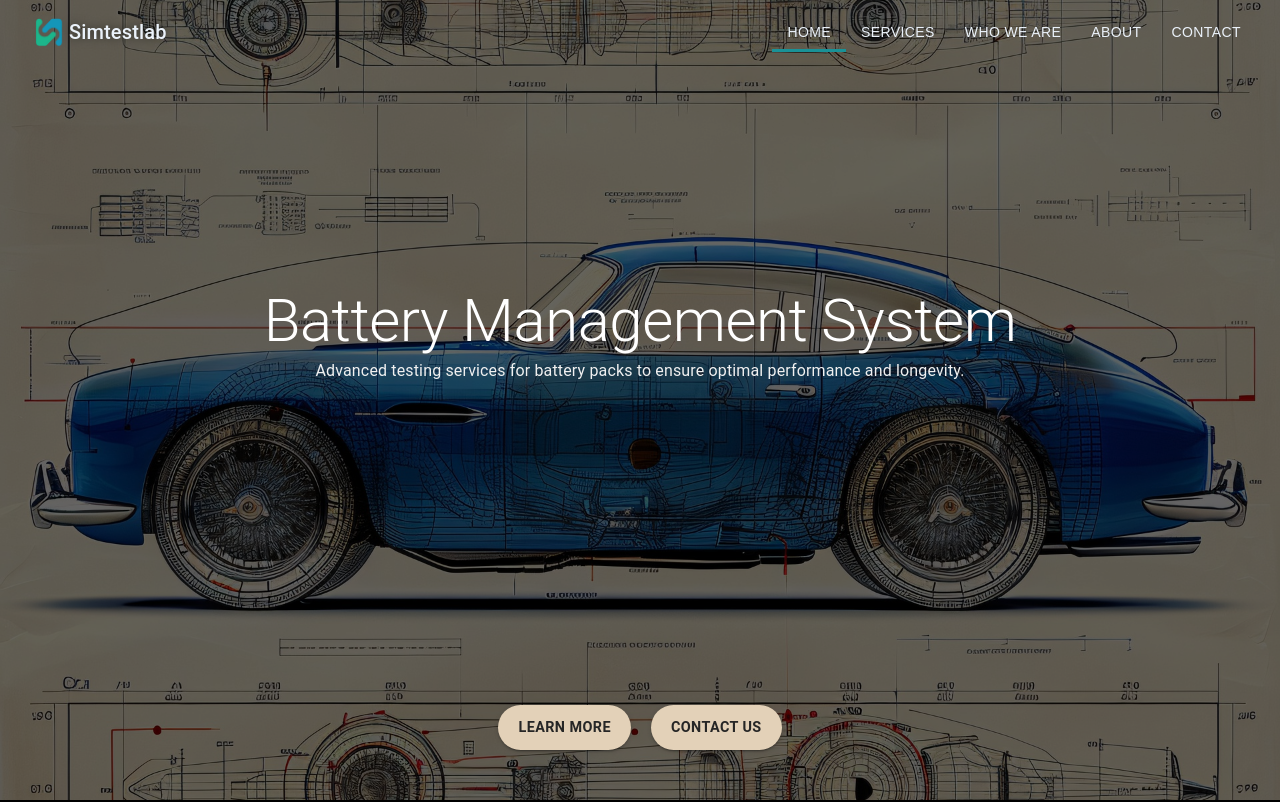
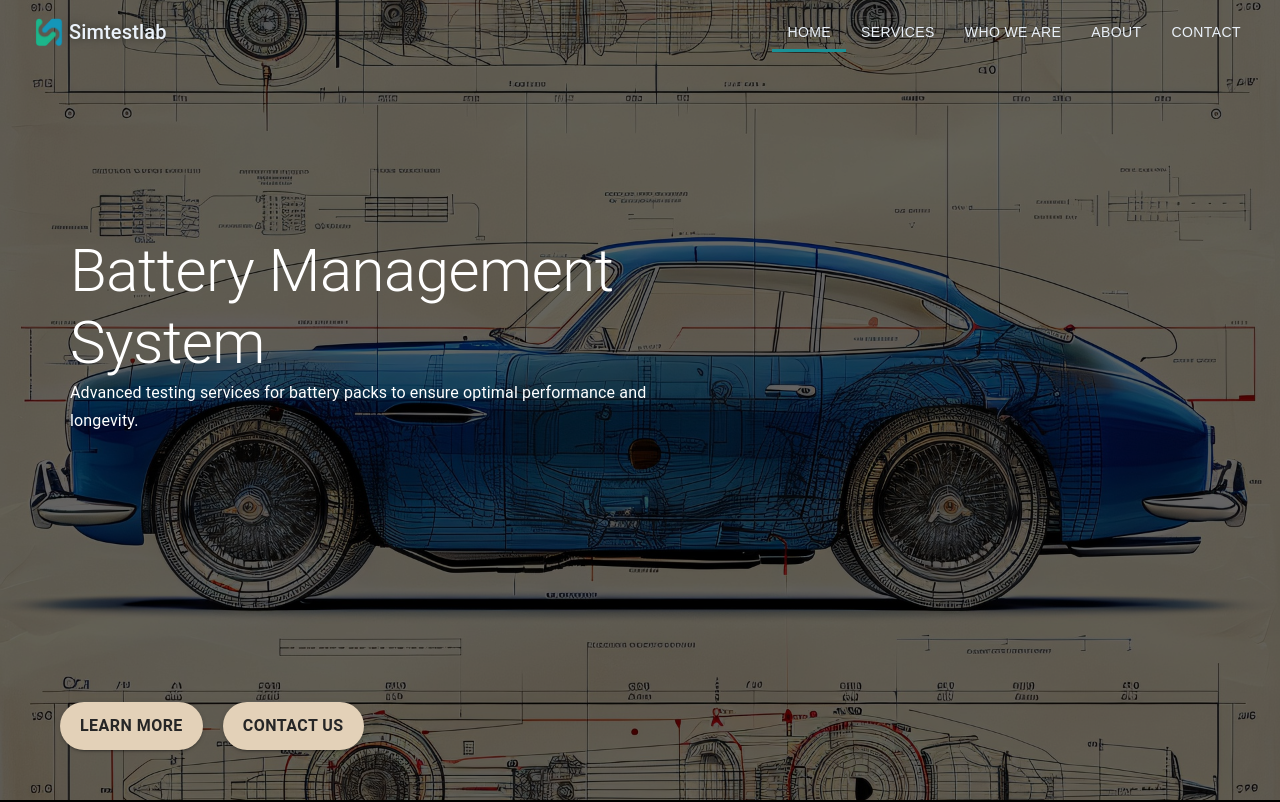
Before and after one commit to Simtestlab/simtestlab_website, a React (Create React App) app: page / in a window 1280 px wide. Shown: the top 802 px of the page. Built offline with nearby package versions, Linux system fonts and the light colour scheme; grey boxes are pictures that could not be loaded.

Commit message:
Worked on the alignement of hero section

```diff
--- a/src/components/Hero.js
+++ b/src/components/Hero.js
@@ -15,7 +15,6 @@ const Hero = () => {
     return () => clearInterval(interval);
   }, [slides.length]);
 
-  // Smooth scrolling to section
   const scrollToSection = (event, href) => {
     event.preventDefault();
     const targetElement = document.querySelector(href);
@@ -74,11 +73,12 @@ const Hero = () => {
           position: 'relative',
           zIndex: 2,
           padding: '20px',
-          textAlign: 'center',
+          textAlign: 'left', // Align text to the left
           color: 'white',
           maxWidth: '800px',
           margin: '0 auto',
           paddingBottom: '150px', // Reserve space for buttons at the bottom
+          marginLeft: '50px', // Add margin to the left
         }}
       >
         <div className="hero-carousel" key={currentSlide}>
@@ -95,9 +95,9 @@ const Hero = () => {
         style={{
           position: 'absolute',
           bottom: '50px', // Fix the position from the bottom
-          left: '50%',
-          transform: 'translateX(-50%)',
+          left: '50px', // Aligning buttons to the left with margin
           zIndex: 2,
+          transform: 'none', // Remove centering transform
         }}
       >
         {content.hero.buttons.map((button, index) => (
@@ -112,7 +112,7 @@ const Hero = () => {
               color: '#262626', // Dark text color
               padding: '10px 20px',
               borderRadius: '25px',
-              fontSize: '0.9rem',
+              fontSize: '1rem', // Increased font size for buttons
               fontWeight: '700',
               transition: 'transform 0.3s ease, box-shadow 0.3s ease',
               margin: '0 10px',
--- a/src/styles/Hero.css
+++ b/src/styles/Hero.css
@@ -37,12 +37,13 @@
   z-index: 2;
   display: flex;
   flex-direction: column;
-  align-items: center;
-  text-align: center;
+  justify-content: center;
+  align-items: flex-start;
+  text-align: left;
   padding: 0 20px;
-  justify-content: center;
-  max-width: 100%;
-  padding-bottom: 150px; /* Reserve space for buttons at the bottom */
+  width: 80vw; /* Occupy 80% of the viewport width */
+  height: 50vh; /* Occupy 50% of the viewport height */
+  margin-left: 50px;
 }
 
 /* Slide-in Animation */
@@ -65,48 +66,37 @@
 
 .hero-title {
   animation-delay: 0.1s; /* Slight delay for the title */
+  font-size: 6vw; /* Increase main title size based on viewport width */
+  max-width: 80%; /* Ensure text doesn't exceed its container */
+  color: white !important; /* Ensure color is applied */
 }
 
 .hero-text {
   animation-delay: 0.3s; /* Slight delay after the title */
-}
-
-/* Main Title */
-.hero-title {
-  margin: 0;
-  font-size: 3rem;
-  font-weight: 400;
-  line-height: 1.2;
-  color: var(--surface-50); /* White text */
-  width: 100%;
-}
-
-/* Description */
-.hero-text {
-  margin: 10px 0;
-  font-size: 1.5rem;
+  font-size: 2.5vw; /* Increase subtext size based on viewport width */
   font-weight: 700;
   line-height: 1.6;
-  color: var(--surface-100); /* Light gray text */
-  width: 100%;
+  color: white !important; /* Ensure color is applied */
+  max-width: 80%; /* Ensure text doesn't exceed its container */
 }
 
 /* Button */
 .hero-buttons {
   display: flex;
-  justify-content: center;
+  justify-content: flex-start; /* Align buttons to the left */
   width: 100%;
   position: absolute;
   bottom: 50px;
+  left: 50px; /* Align buttons to the left with margin */
 }
 
 .hero-buttons .MuiButton-root {
-  padding: 10px 20px;
-  color: var(--surface-900); /* Dark text */
+  padding: 12px 24px;
+  font-size: 1rem !important; /* Force button font size */
+  color: var(--surface-900) !important; /* Ensure button color */
+  background: var(--primary-200) !important; /* Ensure background color */
   border-radius: 25px;
-  font-size: 0.9rem;
   font-weight: 700;
-  background: var(--primary-200); /* Paper-like texture color for Button Background */
   transition: transform 0.3s ease, box-shadow 0.3s ease;
   margin: 0 10px;
 }
@@ -114,42 +104,42 @@
 .hero-buttons .MuiButton-root:hover {
   transform: scale(1.03);
   box-shadow: 0 8px 20px rgba(0, 0, 0, 0.3); /* Slight shadow on hover */
-  background: var(--primary-100); /* Lighter gray on hover */
+  background: var(--primary-100) !important; /* Lighter gray on hover */
 }
 
 .hero-buttons .MuiButton-root:active {
-  background: var(--primary-300); /* Darker Paper-like color for Active State */
+  background: var(--primary-300) !important; /* Darker Paper-like color for Active State */
 }
 
 /* Responsive Adjustments */
 @media (max-width: 768px) {
   .hero-title {
-    font-size: 2.5rem;
+    font-size: 8vw; /* Adjust font size for smaller screens */
   }
 
   .hero-text {
-    font-size: 1.25rem;
+    font-size: 3vw; /* Adjust font size for smaller screens */
   }
 
   .hero-buttons .MuiButton-root {
     padding: 8px 16px;
-    font-size: 0.8rem;
+    font-size: 0.9rem;
     border-radius: 20px;
   }
 }
 
 @media (max-width: 480px) {
   .hero-title {
-    font-size: 2rem;
+    font-size: 10vw; /* Adjust font size for smaller screens */
   }
 
   .hero-text {
-    font-size: 1rem;
+    font-size: 4vw; /* Adjust font size for smaller screens */
   }
 
   .hero-buttons .MuiButton-root {
     padding: 6px 14px;
-    font-size: 0.75rem;
+    font-size: 0.85rem;
     border-radius: 18px;
   }
 }
@@ -157,33 +147,32 @@
 /* Larger Screen Adjustments */
 @media (min-width: 1024px) {
   .hero-title {
-    font-size: 3.5rem;
+    font-size: 5vw; /* Adjust font size for larger screens */
   }
 
   .hero-text {
-    font-size: 1.75rem;
-    font-weight: 700;
+    font-size: 2vw; /* Adjust font size for larger screens */
   }
 
   .hero-buttons .MuiButton-root {
-    padding: 12px 24px;
-    font-size: 1rem;
+    padding: 14px 28px;
+    font-size: 1.1rem;
     border-radius: 30px;
   }
 }
 
 @media (min-width: 1440px) {
   .hero-title {
-    font-size: 4rem;
+    font-size: 4.5vw; /* Adjust font size for larger screens */
   }
 
   .hero-text {
-    font-size: 2rem;
+    font-size: 2.2vw; /* Adjust font size for larger screens */
   }
 
   .hero-buttons .MuiButton-root {
-    padding: 14px 28px;
-    font-size: 1.1rem;
+    padding: 16px 32px;
+    font-size: 1.2rem;
     border-radius: 35px;
   }
 }
```
